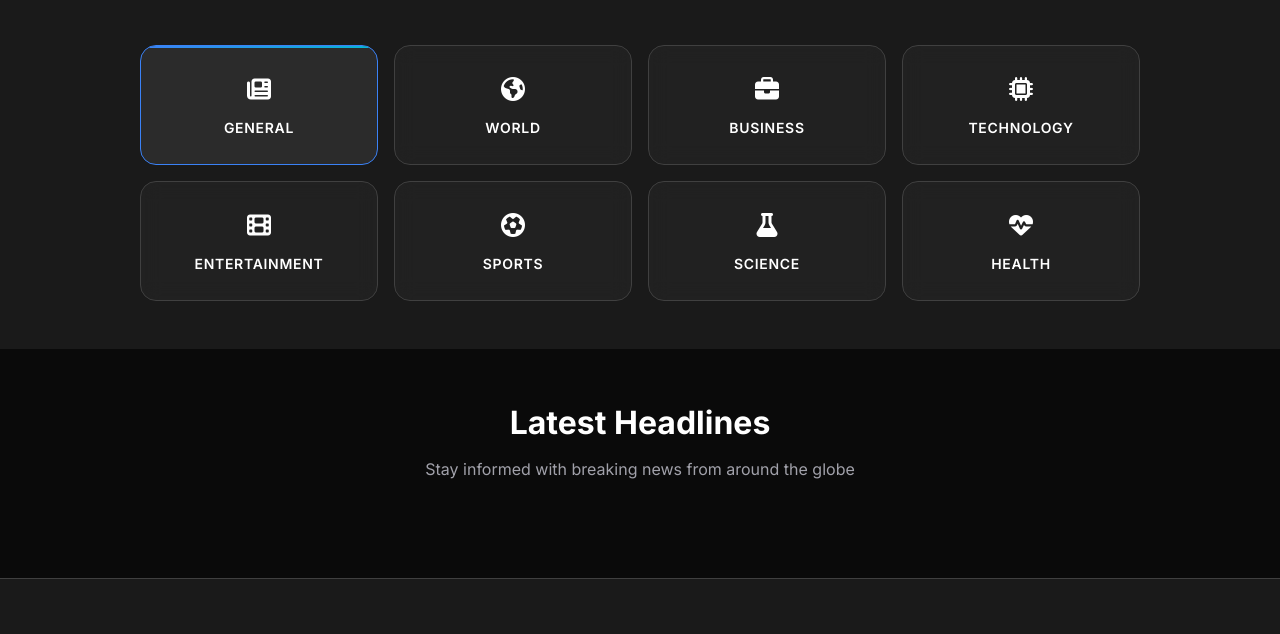
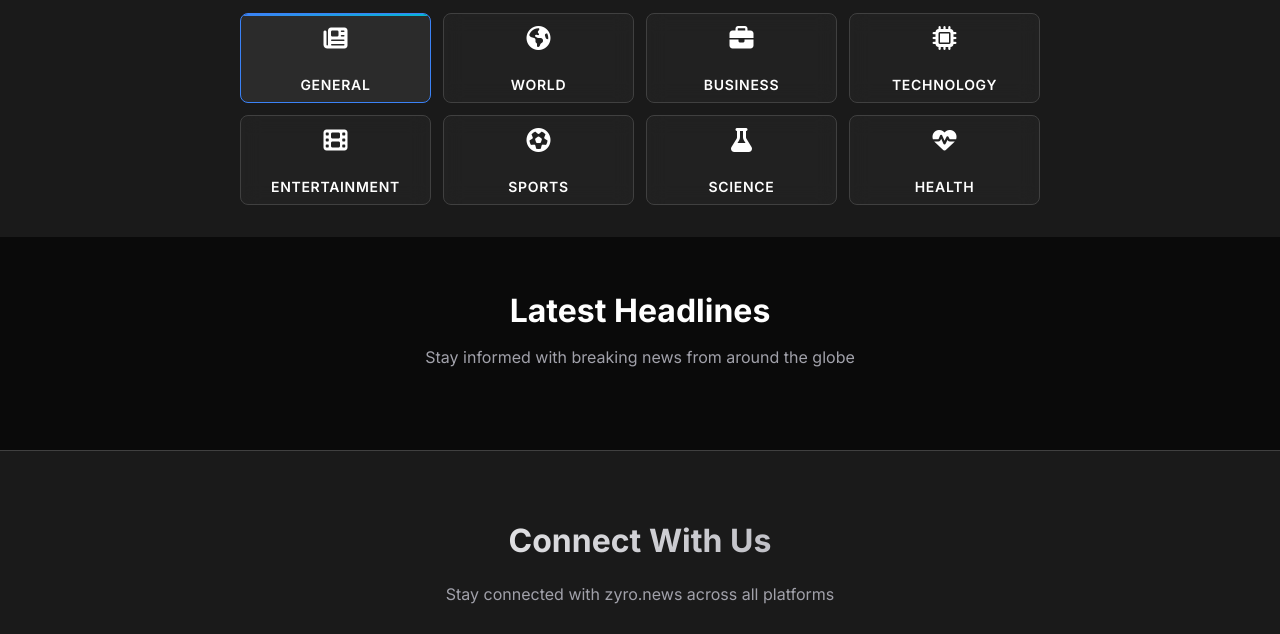
Before and after one commit to apoorvdarshan/zyro, a website: page index.html in a window 1280 px wide. Shown: the part 635-1269 px from the top of the page. Drawn offline with Linux system fonts and the light colour scheme; no server answers.

Commit message:
made news categories grid smaller and compact

```diff
--- a/style.css
+++ b/style.css
@@ -244,13 +244,13 @@ header {
 
 /* Category Tiles */
 .categories-section {
-    padding: 3rem 0;
+    padding: 2rem 0;
     background: var(--primary-dark);
 }
 
 .section-header {
     text-align: center;
-    margin-bottom: 3rem;
+    margin-bottom: 2rem;
 }
 
 .section-title {
@@ -267,27 +267,29 @@ header {
 
 .categories-grid {
     display: grid;
-    grid-template-columns: repeat(auto-fit, minmax(200px, 1fr));
-    gap: 1rem;
-    max-width: 1000px;
+    grid-template-columns: repeat(auto-fit, minmax(160px, 1fr));
+    gap: 0.75rem;
+    max-width: 800px;
     margin: 0 auto;
 }
 
 .category-tile {
     background: var(--background-glass);
     border: 1px solid var(--border-subtle);
-    border-radius: var(--border-radius-large);
-    padding: 1.5rem;
+    border-radius: var(--border-radius);
+    padding: 1rem;
     text-align: center;
     cursor: pointer;
     transition: var(--transition);
     position: relative;
     overflow: hidden;
     backdrop-filter: blur(10px);
-    height: 120px;
+    height: 90px;
     display: flex;
     flex-direction: column;
     justify-content: center;
+    align-items: center;
+    gap: 0.5rem;
 }
 
 .category-tile::before {
```
